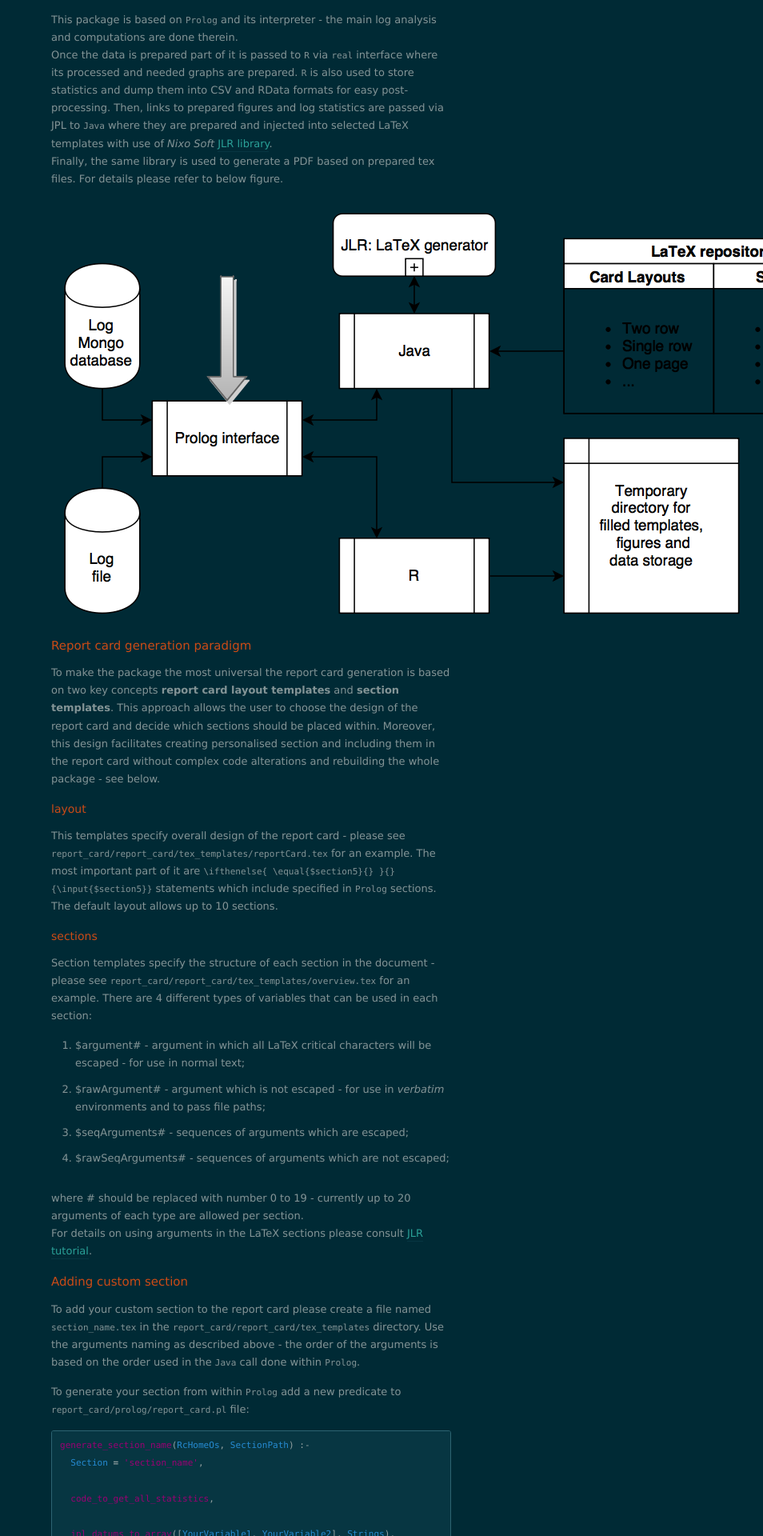
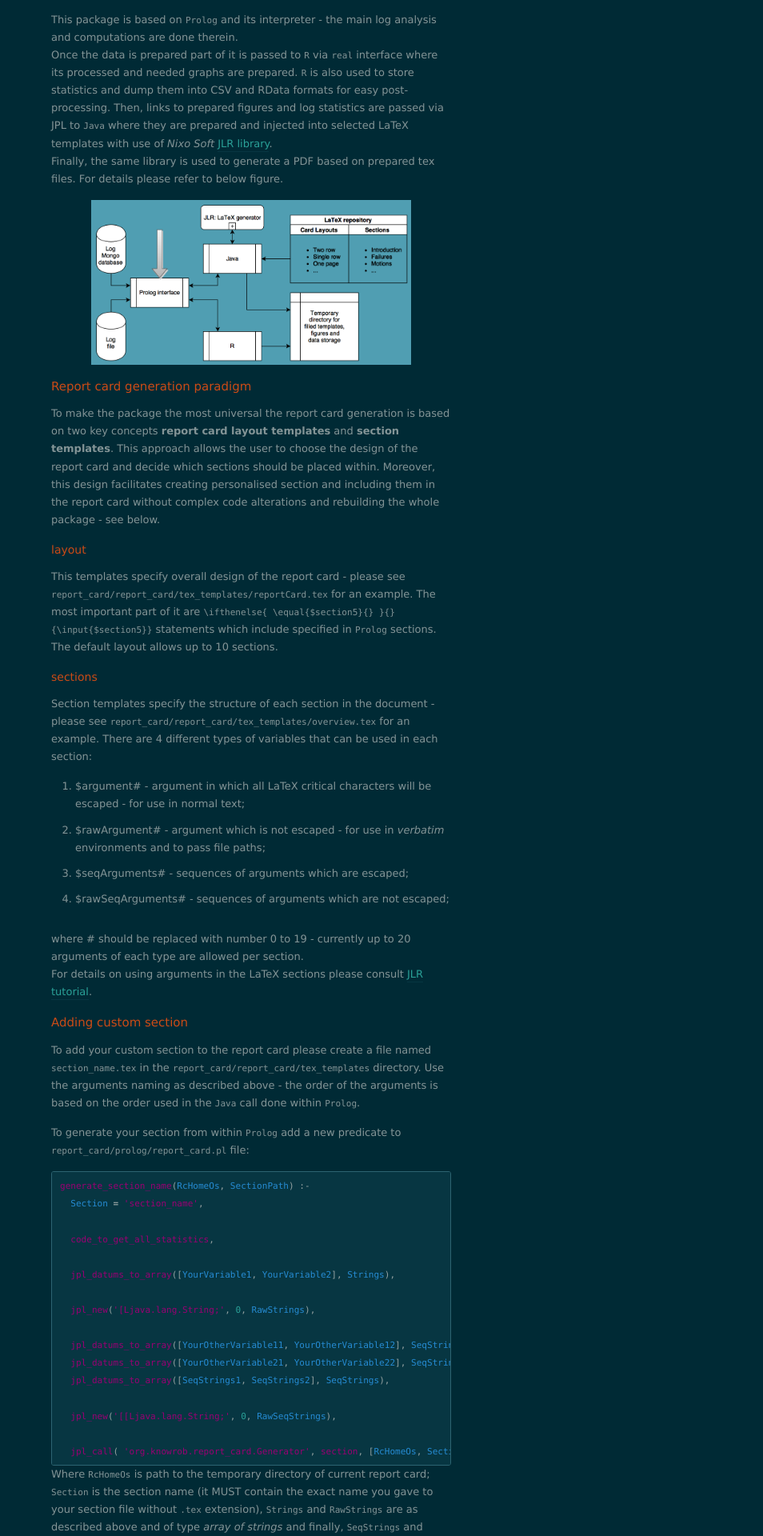
Before and after one commit to So-Cool/ReportCardGenerator, a Jekyll site: the page built from _posts/2015-08-14-report-card-guide.md, in a window 1280 px wide. Shown: the part 440-2360 px from the top of the page at 80% size, without its empty margins (326-1280 px from the left). Built offline with Jekyll 4.4.1, drawn with Linux system fonts in a browser that asks for light colours; nearby versions of some CDN libraries.

Commit message:
flowChart display fix: size and background

```diff
--- a/_posts/2015-08-14-report-card-guide.md
+++ b/_posts/2015-08-14-report-card-guide.md
@@ -16,7 +16,7 @@ Once the data is prepared part of it is passed to `R` via `real` interface where
 Then, links to prepared figures and log statistics are passed via JPL to `Java` where they are prepared and injected into selected LaTeX templates with use of *Nixo Soft* [JLR library][JLR].
 Finally, the same library is used to generate a PDF based on prepared tex files. For details please refer to below figure.
 
-![`report_card` flow chart.](https://raw.githubusercontent.com/So-Cool/ReportCardGenerator/gh-pages/docs/flowChart.png "`report_card` flow chart")
+<img src="https://raw.githubusercontent.com/So-Cool/ReportCardGenerator/gh-pages/docs/flowChart.png" alt="`report_card` flow chart" width="400" style="background-color:#509EB2;">
 
 ## Report card generation paradigm ##
 To make the package the most universal the report card generation is based on two key concepts **report card layout templates** and **section templates**. This approach allows the user to choose the design of the report card and decide which sections should be placed within. Moreover, this design facilitates creating personalised section and including them in the report card without complex code alterations and rebuilding the whole package - see below.
```
